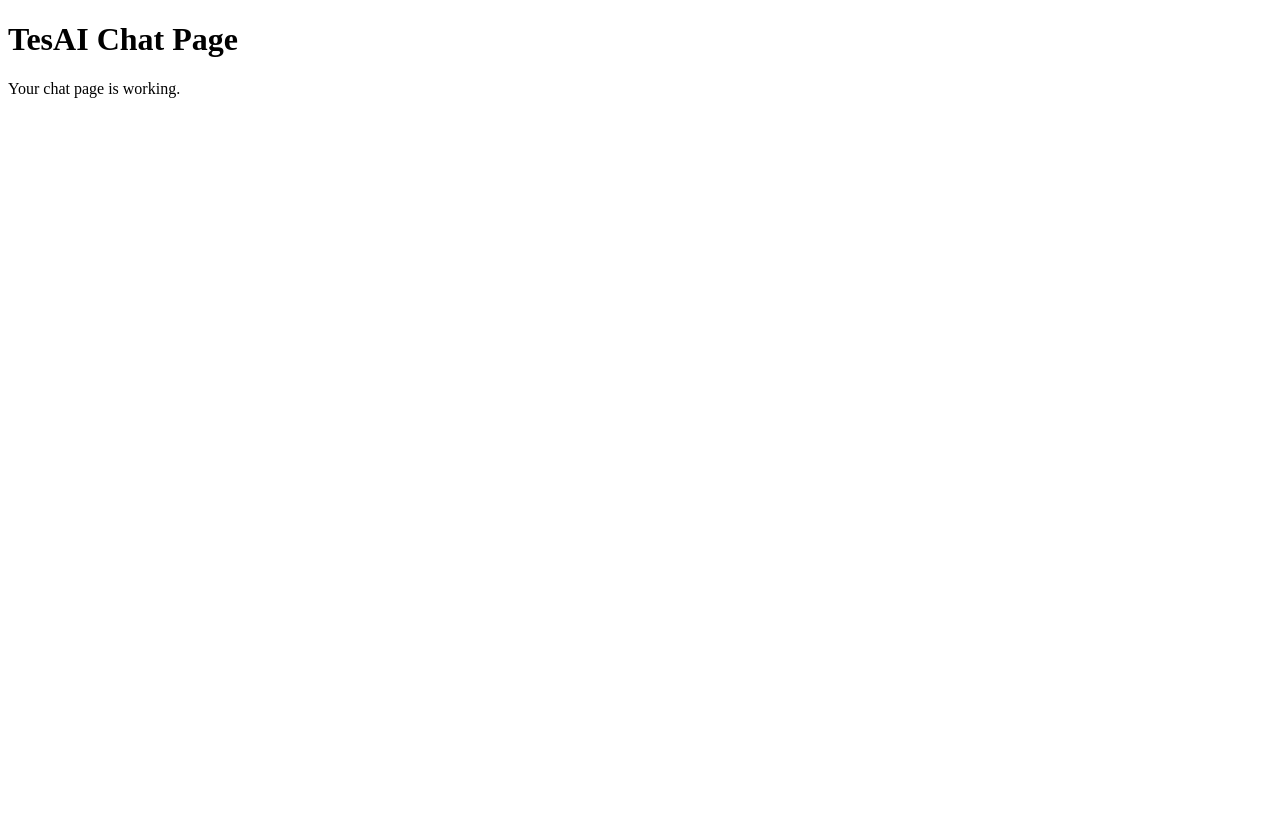
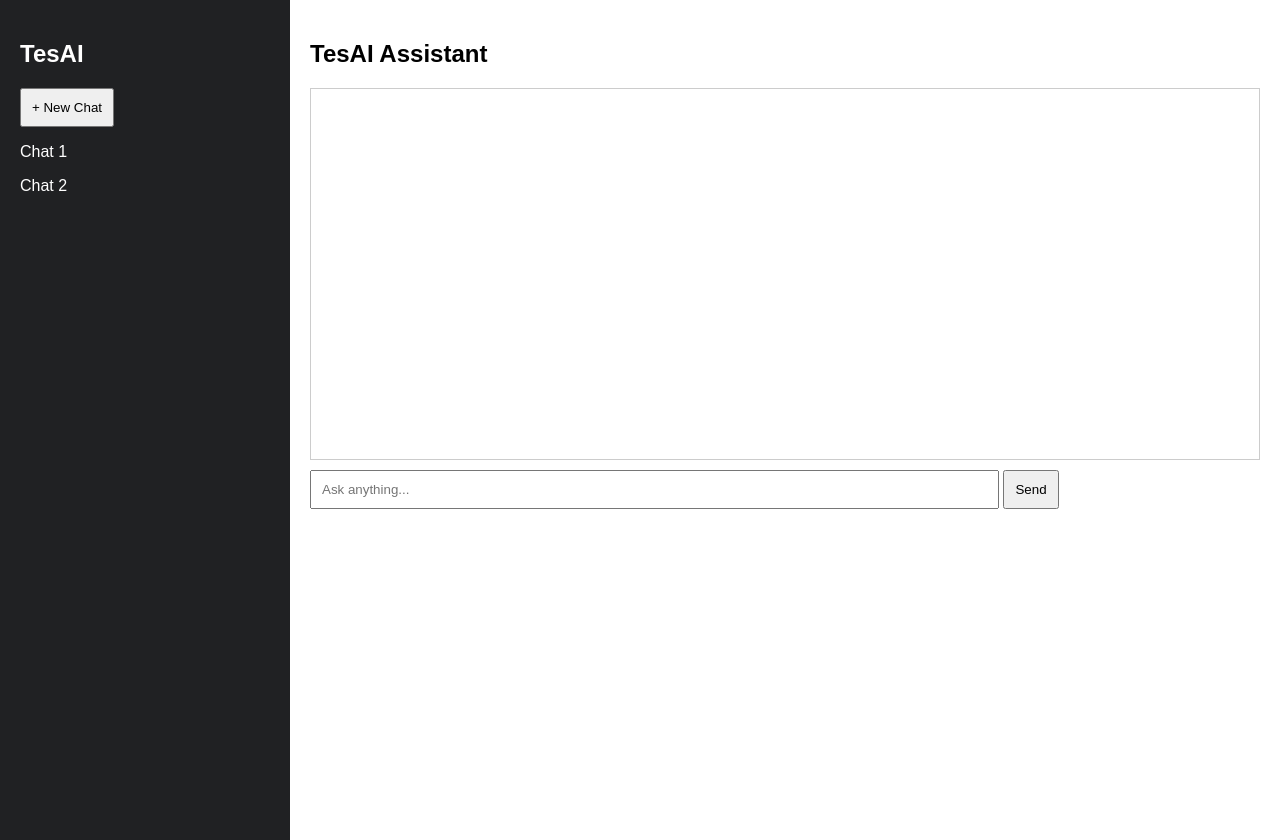
Before and after one commit to sivakumarmada95-afk/tesai-website, a plain HTML site: page chat.html in a window 1280 px wide. Before the commit the page ends 800 px from the top, so only its background shows below. Drawn offline with Linux system fonts and the light colour scheme.

Commit message:
Update chat.html

```diff
--- a/chat.html
+++ b/chat.html
@@ -2,13 +2,96 @@
 <html>
 <head>
 <title>TesAI Chat</title>
+
+<style>
+
+body{
+margin:0;
+font-family:Arial;
+display:flex;
+}
+
+.sidebar{
+width:250px;
+background:#202123;
+color:white;
+height:100vh;
+padding:20px;
+}
+
+.chat{
+flex:1;
+padding:20px;
+}
+
+#messages{
+height:350px;
+border:1px solid #ccc;
+padding:10px;
+overflow:auto;
+margin-bottom:10px;
+}
+
+input{
+width:70%;
+padding:10px;
+}
+
+button{
+padding:10px;
+cursor:pointer;
+}
+
+</style>
+
 </head>
 
 <body>
 
-<h1>TesAI Chat Page</h1>
+<div class="sidebar">
+<h2>TesAI</h2>
+<button onclick="clearChat()">+ New Chat</button>
+<p>Chat 1</p>
+<p>Chat 2</p>
+</div>
 
-<p>Your chat page is working.</p>
+<div class="chat">
+
+<h2>TesAI Assistant</h2>
+
+<div id="messages"></div>
+
+<input id="userInput" placeholder="Ask anything...">
+
+<button onclick="sendMessage()">Send</button>
+
+</div>
+
+<script>
+
+function sendMessage(){
+
+var input=document.getElementById("userInput");
+var message=input.value;
+
+if(message==="") return;
+
+var chat=document.getElementById("messages");
+
+chat.innerHTML += "<p><b>You:</b> "+message+"</p>";
+chat.innerHTML += "<p><b>TesAI:</b> I'm learning. AI response coming soon!</p>";
+
+input.value="";
+
+}
+
+function clearChat(){
+
+document.getElementById("messages").innerHTML="";
+
+}
+
+</script>
 
 </body>
 </html>
```
